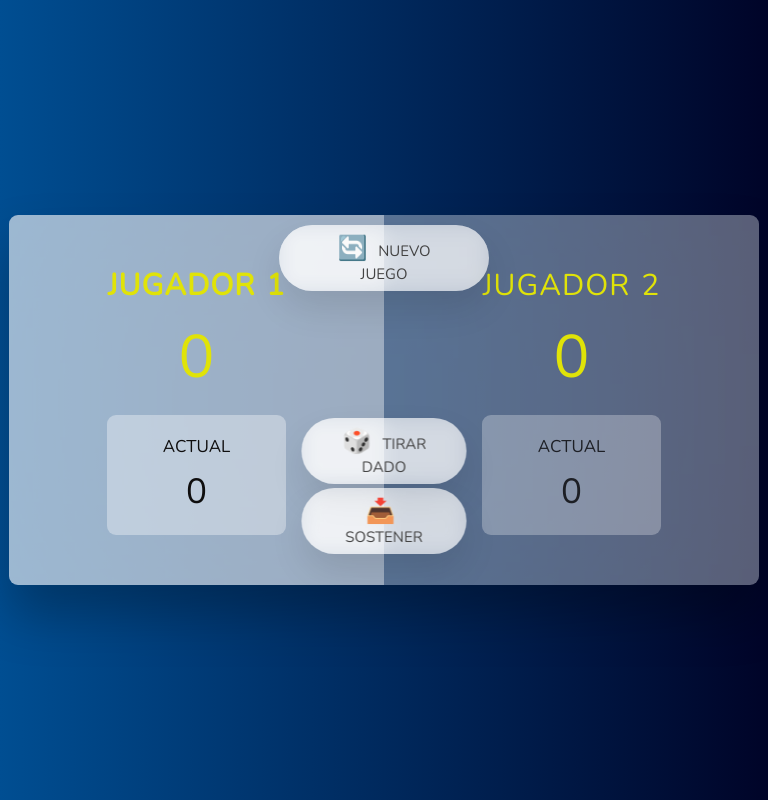
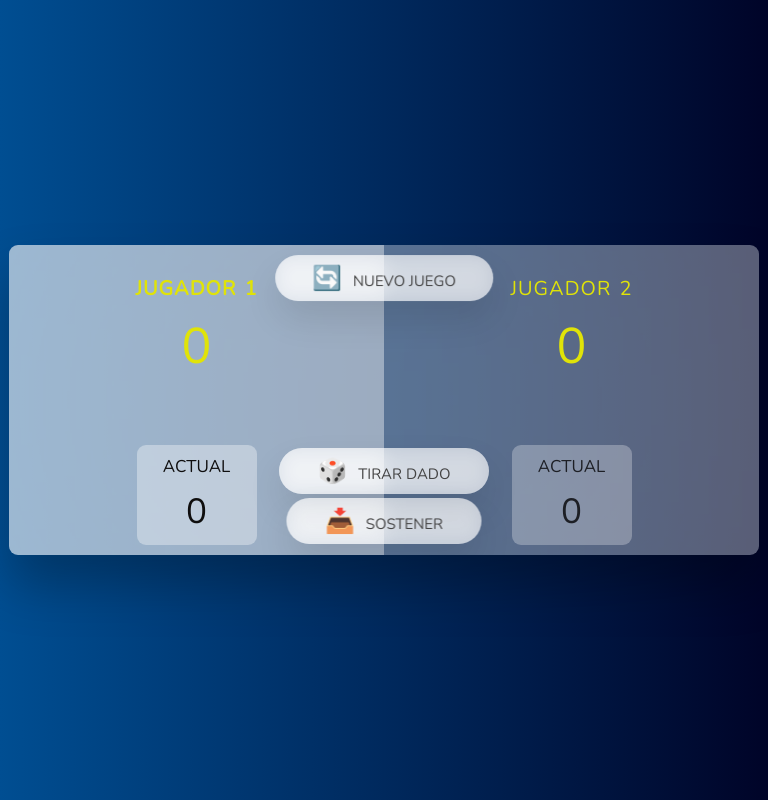
Before and after one commit to obmoreno89/pig-game, a plain HTML site: page index.html in a window 768 px wide. Drawn offline with nearby package versions, Linux system fonts and the light colour scheme.

Commit message:
Finalizado

```diff
--- a/media-querie.css
+++ b/media-querie.css
@@ -1,37 +1,39 @@
 @media screen and (min-width: 768px) and (max-width: 914px) {
   main {
     width: 75rem;
-    height: 37rem;
+    height: 31rem;
   }
   .player {
-    padding: 5rem;
+    padding: 1rem;
   }
   .name {
-    font-size: 3rem;
+    font-size: 2rem;
+    margin-top: 2rem;
   }
   .score {
-    font-size: 6rem;
+    font-size: 5rem;
+  }
+  .current {
+    padding: 1rem;
+    width: 12rem;
   }
   .btn {
     font-size: 1.5rem;
     padding: 0.7rem 3.5rem;
   }
   .btn--new {
-    width: 28%;
+    width: 29%;
     top: 1rem;
   }
   .btn--roll {
     top: 20.3rem;
-    width: 22%;
+    width: 28%;
   }
   .btn--hold {
-    top: 40.3rem;
-    width: 22%;
+    top: 25.3rem;
+    width: 26%;
   }
-  .btn--hold {
-    top: 27.3rem;
-    width: 22%;
-  }
+
   .dice {
     top: 9.5rem;
     height: 8rem;
@@ -54,7 +56,8 @@
     font-size: 6rem;
   }
   .dice {
-    height: 9rem;
+    height: 6rem;
+    top: 11.5rem;
   }
   .btn {
     font-size: 1.5rem;
```
